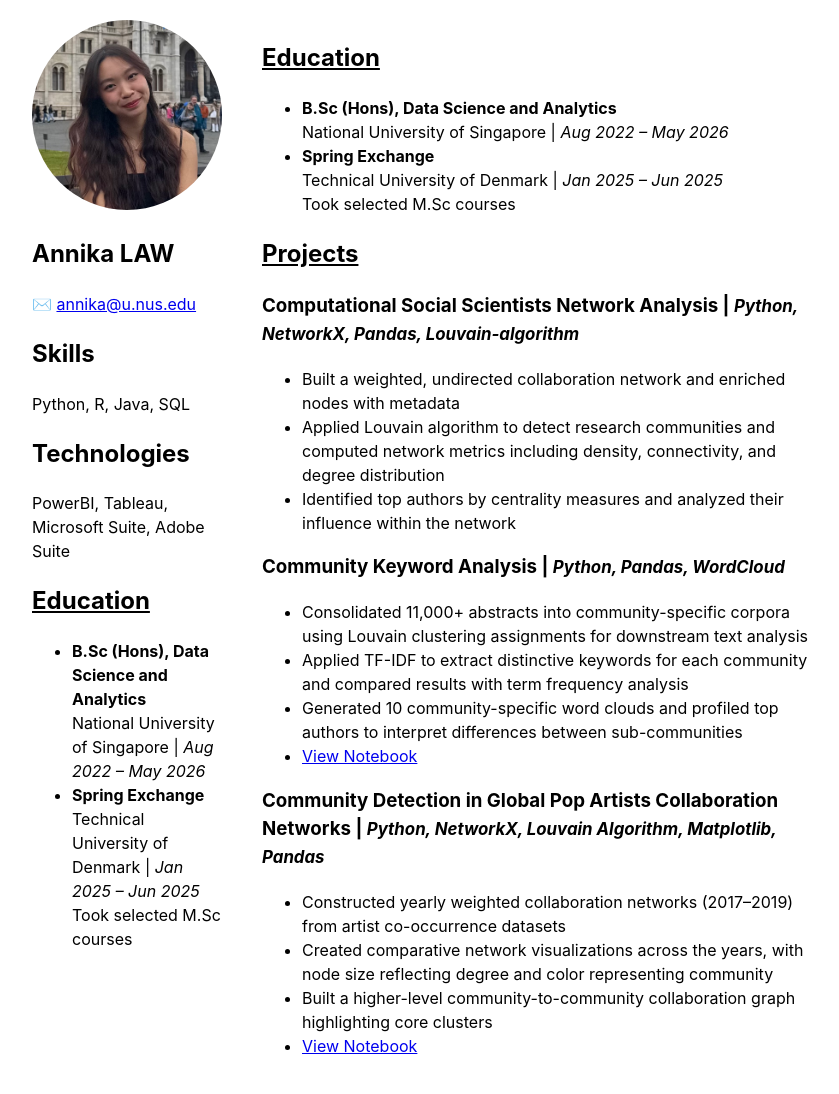
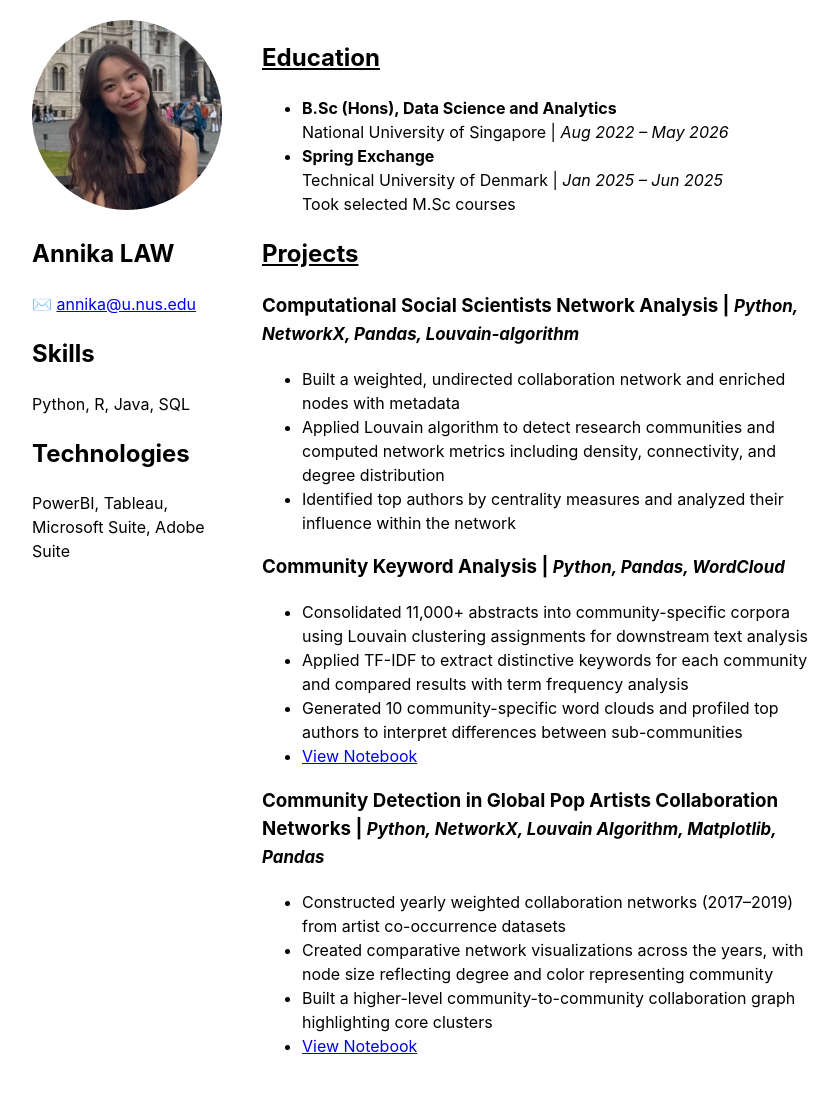
Before and after one commit to annikaljy/annikaljy.github.io, a Jekyll site: the page built from index.md, in a window 1280 px wide. Shown: the whole page, without its empty margins (208-1047 px from the left). Built offline with Jekyll 4.4.1, drawn with Linux system fonts in a browser that asks for light colours.

Commit message:
Update index.md

```diff
--- a/index.md
+++ b/index.md
@@ -3,31 +3,19 @@ layout: default
 title: Annika Law Jie Yu
 ---
 
+
 <div style="display: flex; gap: 40px; align-items: flex-start;">
-    <!-- Left column: photo + contact + education -->
+  <!-- Left column: photo + contact -->
   <div style="flex: 1; max-width: 200px;">
     <img src="/assets/photo.jpg" alt="Annika" style="width:100%; border-radius:50%; object-fit:cover;">
     <h2>Annika LAW</h2>
     <p>✉️ <a href="mailto:annika@u.nus.edu">annika@u.nus.edu</a></p>
-
     <h2>Skills</h2>
     <p>Python, R, Java, SQL</p>
-
     <h2>Technologies</h2>
     <p>PowerBI, Tableau, Microsoft Suite, Adobe Suite</p>
+  </div>
 
-    <!-- Moved Education here -->
-    <h2 style="text-decoration: underline;">Education</h2>
-    <ul>
-      <li><strong>B.Sc (Hons), Data Science and Analytics</strong><br>
-          National University of Singapore | <em>Aug 2022 – May 2026</em>
-      </li>
-      <li><strong>Spring Exchange</strong><br>
-          Technical University of Denmark | <em>Jan 2025 – Jun 2025</em><br>
-          Took selected M.Sc courses
-      </li>
-    </ul>
-  </div>
 
   <!-- Right column: main content -->
 <div style="flex: 3;">
```
